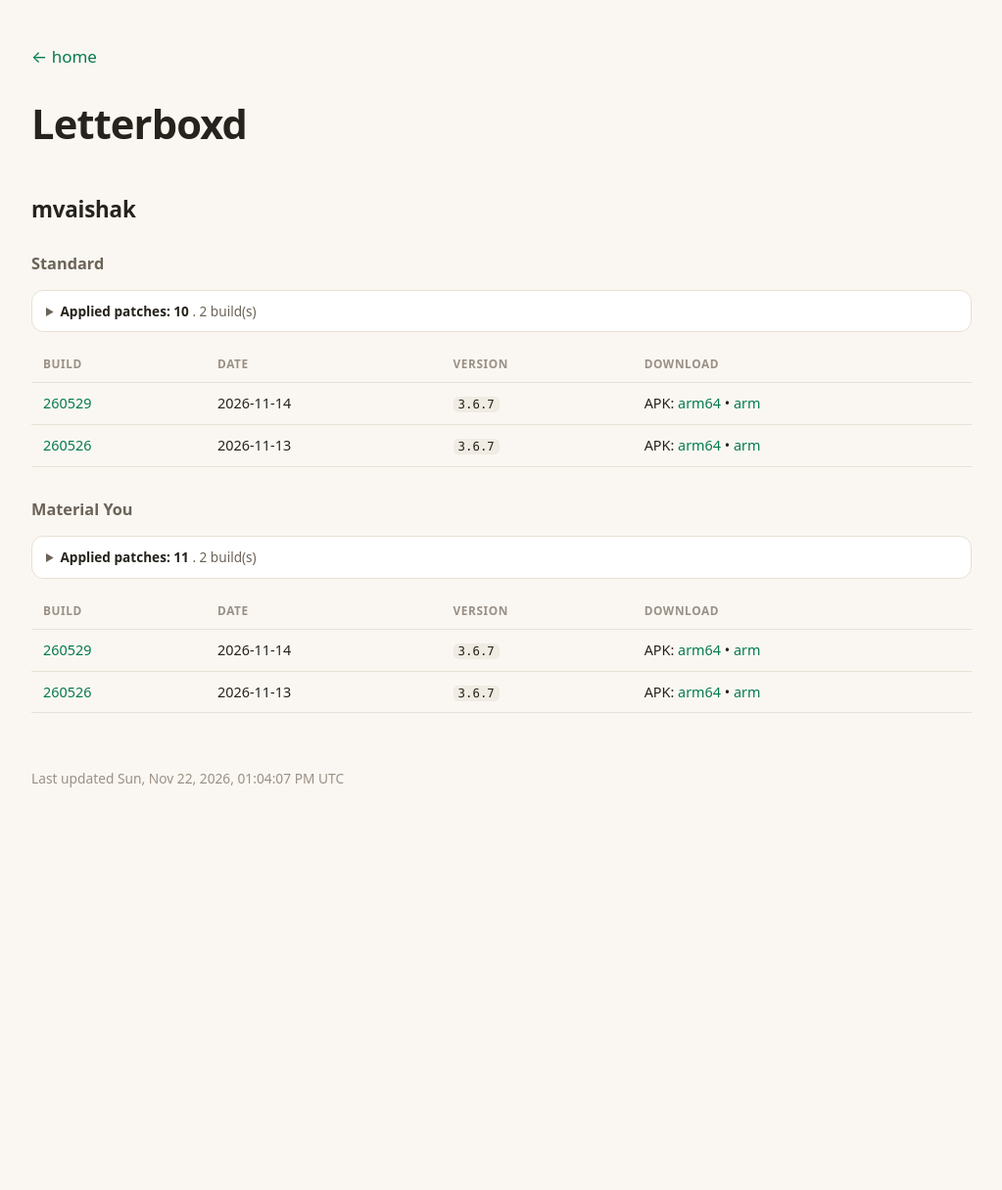
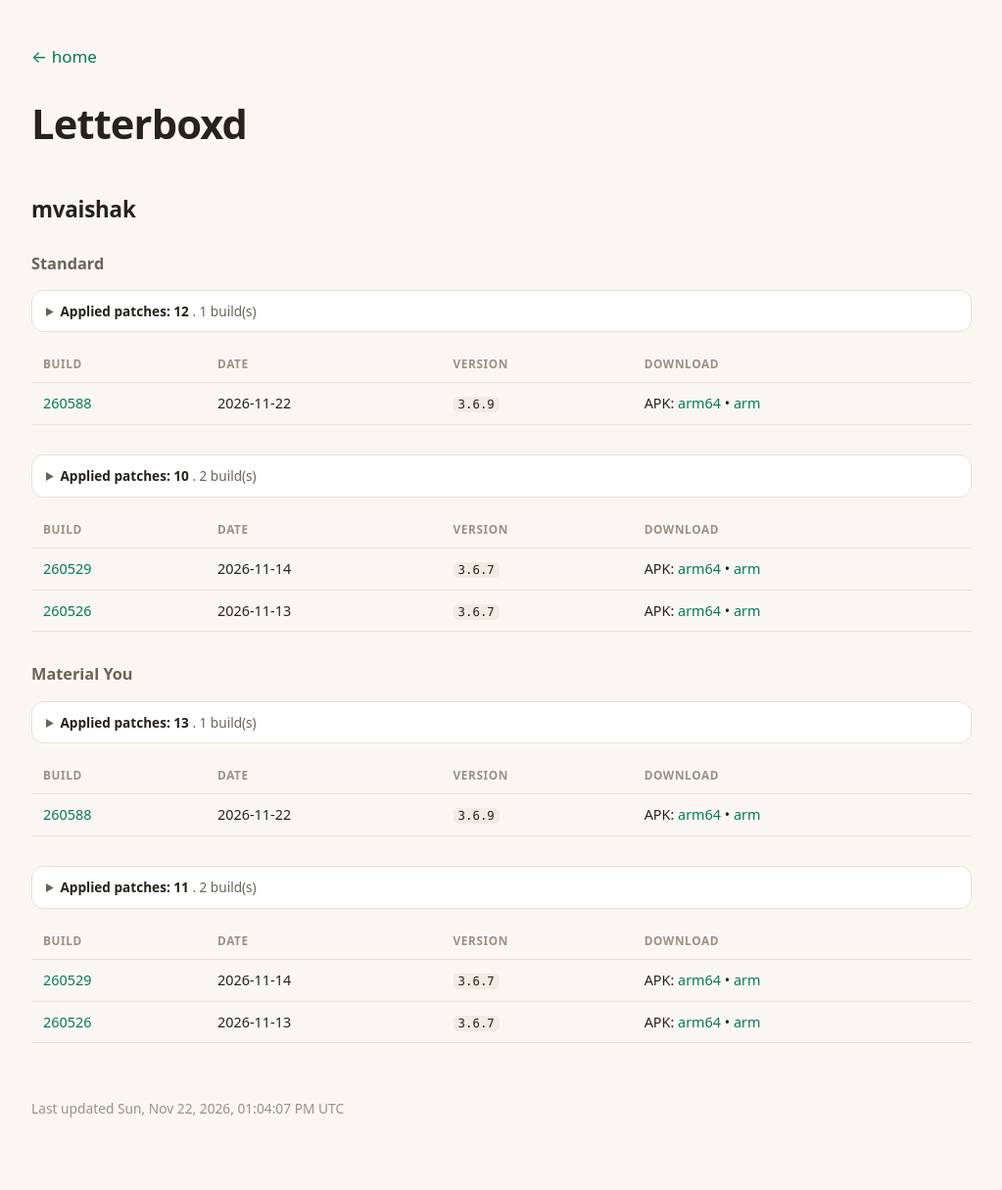
Before and after one commit to nullcpy/archive, a Jekyll site: the page built from apps/letterboxd/index.md, in a window 1280 px wide. Shown: the whole page at 98% size, without its empty margins (128-1151 px from the left). Built offline with Jekyll 4.4.1, drawn with Linux system fonts in a browser that asks for light colours; before the commit the page ends 900 px from its top, so only the background shows below that.

Commit message:
chore: rebuild the archive Pages surface [skip ci]

```diff
--- a/apps/letterboxd/index.md
+++ b/apps/letterboxd/index.md
@@ -7,6 +7,27 @@ title: Letterboxd
 ## mvaishak
 
 ### Standard
+
+<details><summary><b>Applied patches: 12</b> . 1 build(s)</summary>
+<ul>
+<li>Appearance</li>
+<li>Brighter Watched-by stars</li>
+<li>Change app icon</li>
+<li>Copy lists</li>
+<li>Custom artwork</li>
+<li>Denser poster grid</li>
+<li>Film release alerts</li>
+<li>Hide ads</li>
+<li>Hide sponsored content</li>
+<li>Mod settings</li>
+<li>Smooth film credits tabs</li>
+<li>Where to Watch</li>
+</ul>
+</details>
+
+| Build | Date | Version | Download |
+|---|---|---|---|
+| [260588](https://github.com/nullcpy/archive/releases/tag/260588) | 2026-11-22 | `3.6.9` | APK: [arm64](https://github.com/nullcpy/archive/releases/download/260588/letterboxd-mvaishak-v3.6.9-arm64-v8a.apk) • [arm](https://github.com/nullcpy/archive/releases/download/260588/letterboxd-mvaishak-v3.6.9-arm-v7a.apk) |
 
 <details><summary><b>Applied patches: 10</b> . 2 build(s)</summary>
 <ul>
@@ -30,6 +51,28 @@ title: Letterboxd
 
 ### Material You
 
+<details><summary><b>Applied patches: 13</b> . 1 build(s)</summary>
+<ul>
+<li>Appearance</li>
+<li>Brighter Watched-by stars</li>
+<li>Change app icon</li>
+<li>Copy lists</li>
+<li>Custom artwork</li>
+<li>Denser poster grid</li>
+<li>Film release alerts</li>
+<li>Hide ads</li>
+<li>Hide sponsored content</li>
+<li>Material You theme</li>
+<li>Mod settings</li>
+<li>Smooth film credits tabs</li>
+<li>Where to Watch</li>
+</ul>
+</details>
+
+| Build | Date | Version | Download |
+|---|---|---|---|
+| [260588](https://github.com/nullcpy/archive/releases/tag/260588) | 2026-11-22 | `3.6.9` | APK: [arm64](https://github.com/nullcpy/archive/releases/download/260588/letterboxd-mvaishak-material-you-v3.6.9-arm64-v8a.apk) • [arm](https://github.com/nullcpy/archive/releases/download/260588/letterboxd-mvaishak-material-you-v3.6.9-arm-v7a.apk) |
+
 <details><summary><b>Applied patches: 11</b> . 2 build(s)</summary>
 <ul>
 <li>Appearance</li>
```
Also changed, not shown: apps/boostforreddit/index.md (+51 -0 lines), apps/googlekeyboard/index.md (+4 -2 lines), index.md (+11 -11 lines).
